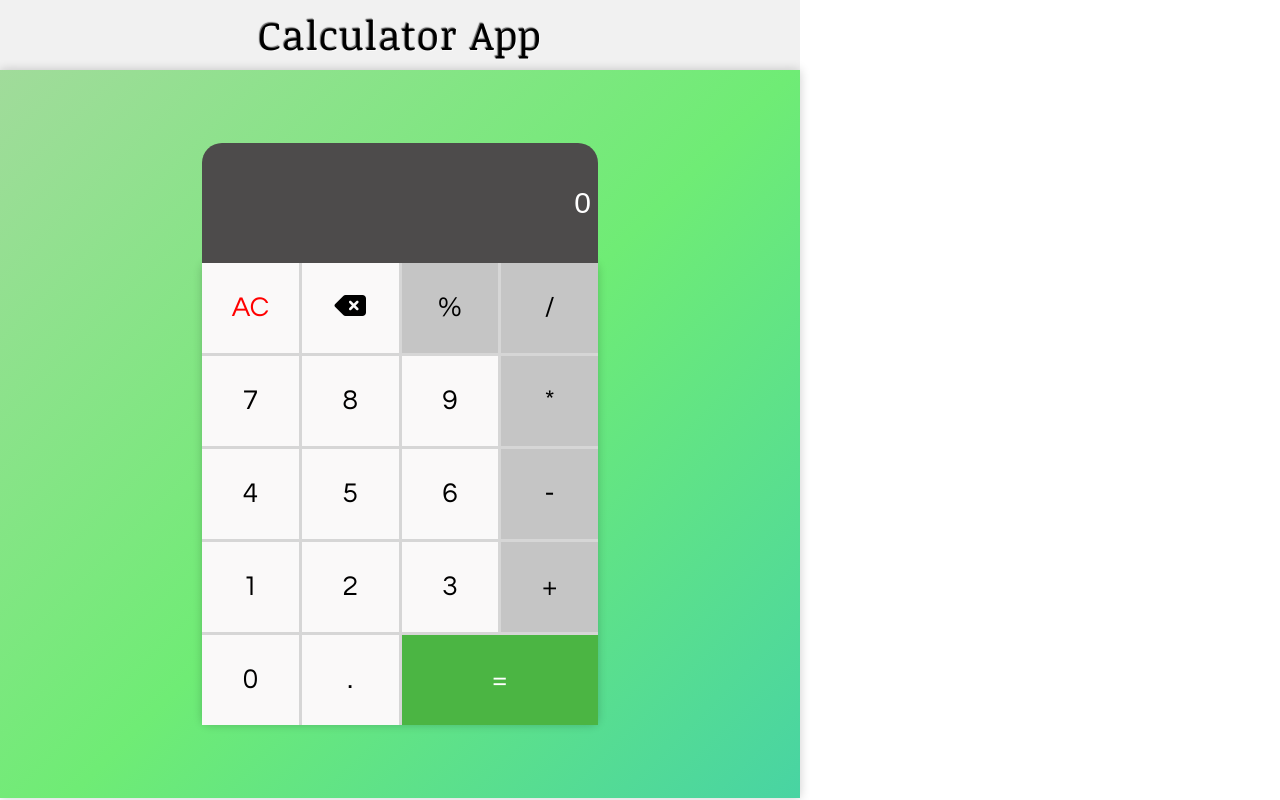
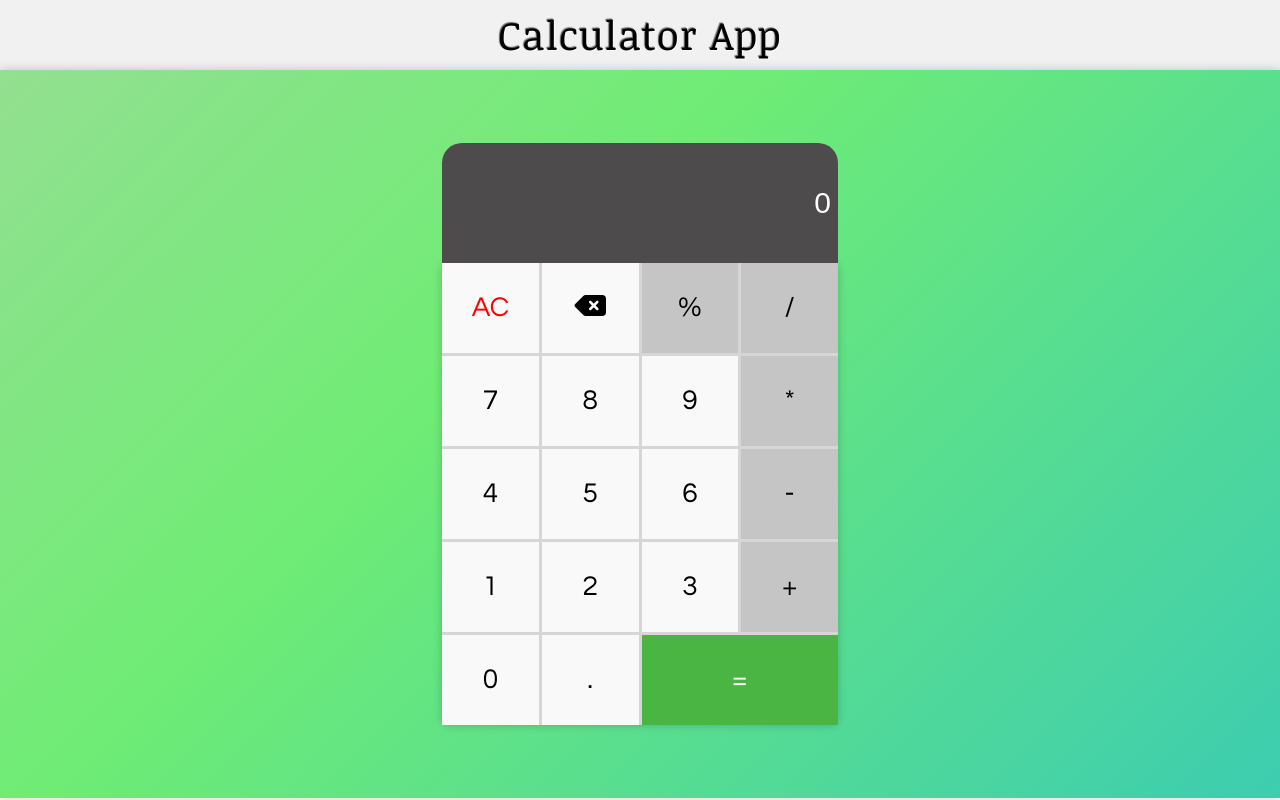
Before and after one commit to AnantKumawat22/CalculatorApp_React, a React (Create React App) app: page / in a window 1280 px wide. Built offline with nearby package versions, Linux system fonts and the light colour scheme.

Commit message:
first commit

```diff
--- a/src/App.css
+++ b/src/App.css
@@ -5,8 +5,8 @@
 }
 
 #root{
-  width: 100vh;
-  height: auto;
+  width: 100%;
+  height: 100vh;
 }
 
 .nav_bar{
@@ -141,7 +141,6 @@
     line-height: 75px;
   }
   .container{
-    height: 100%;
     background-size: 400% 100%;
   }
 }
```
